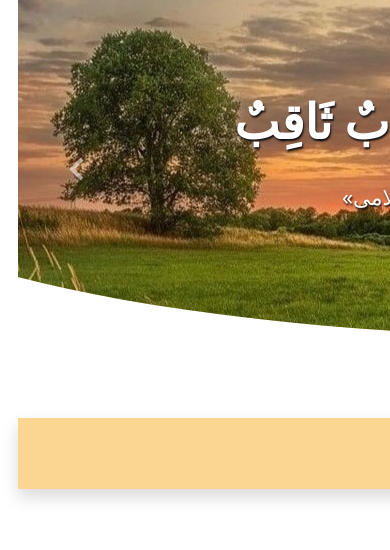
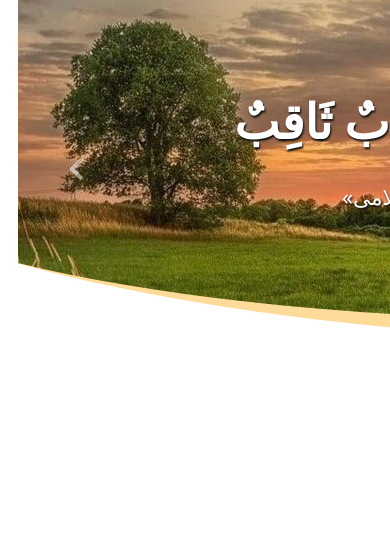
Before and after one commit to hoodaddeveloper/Paths-Of-Wisdom, a PHP site: page / in a window 390 px wide; the page is wider, and only the part inside the window is pictured. Shown: the top 550 px of that part. Run offline with PHP 8.4, Linux system fonts and the light colour scheme; some libraries are stand-ins or nearby versions.

Commit message:
screen test

```diff
--- a/assets/css/style.css
+++ b/assets/css/style.css
@@ -358,17 +358,16 @@
   position: relative;
 }
 
-@media (max-width: 914px) {
+/* Ensure consistent layout for devices with smaller screens */
+@media (min-width: 1200px) {
+  #hero {
+    height: 90vh;
+  }
+}
+
+@media (max-width: 1200px) {
   #hero {
     height: 40vh !important;
-  }
-
-  #hero::after,
-  #hero::before {
-    height: 40vh !important;
-    /* Match the pseudo-element height with the hero */
-    border-radius: 0 0 50% 50% !important;
-    transform: translateX(-50%) rotate(0deg) !important;
   }
 }
 
--- a/assets/js/main.js
+++ b/assets/js/main.js
@@ -242,4 +242,4 @@
 
   new PureCounter();
 
-})()
+})
```
